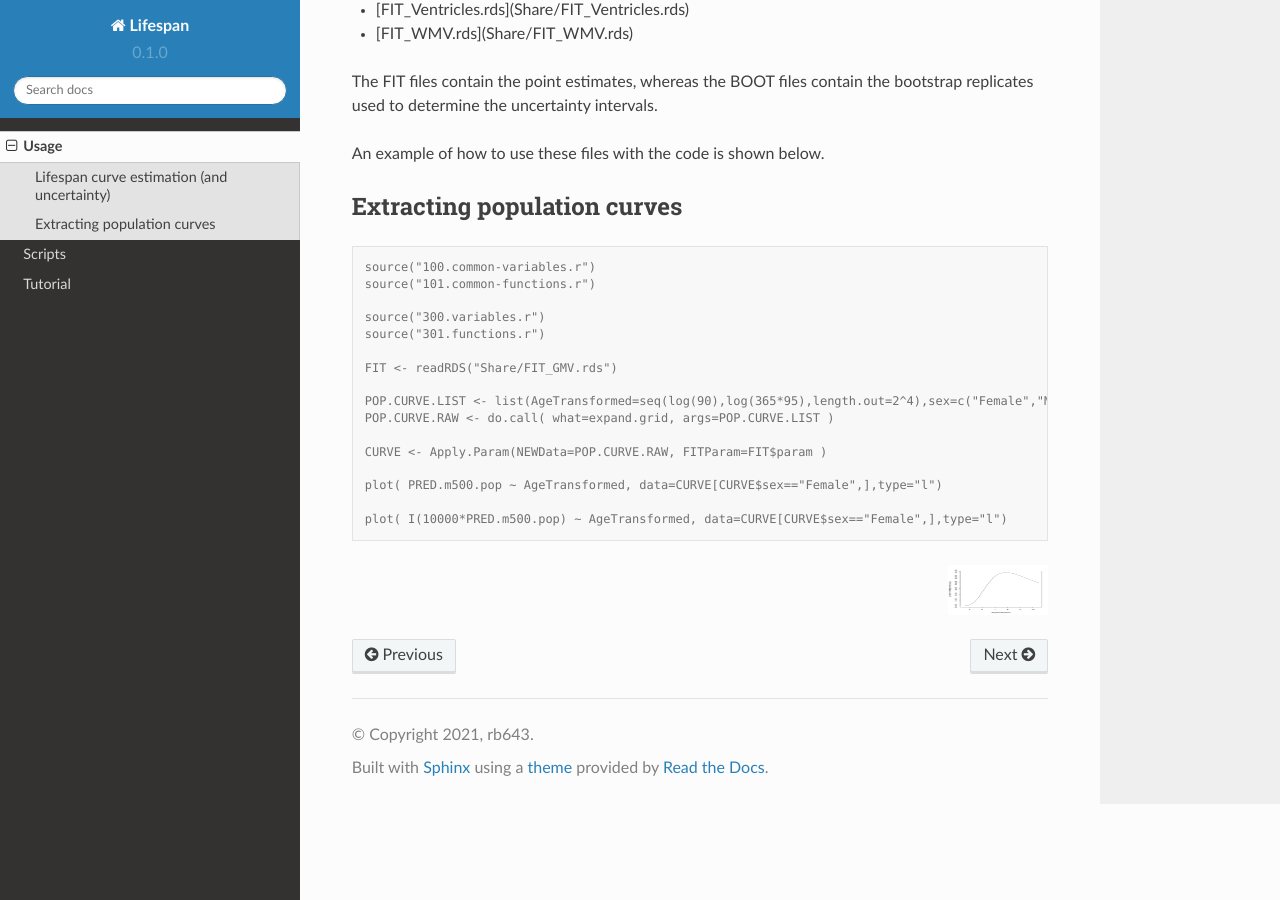
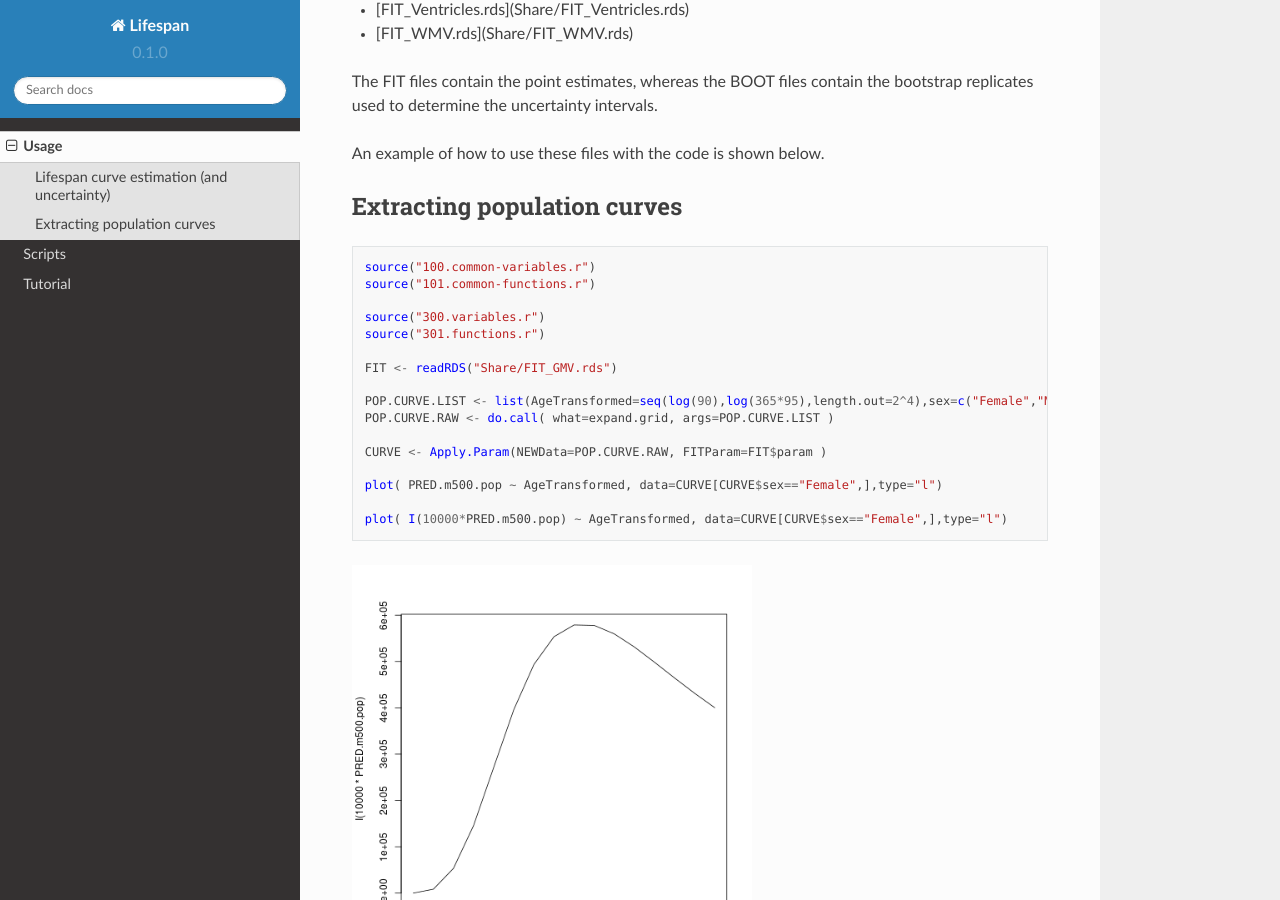
Before and after one commit to brainchart/brainchart, a Sphinx documentation site: the page built from docs/source/usage.rst, in a window 1280 px wide and 900 px high, scrolled down 506 px. Built offline with Sphinx 7.4.7 and the Read the Docs theme 2.0.0, drawn with Linux system fonts in a browser that asks for light colours.

Commit message:
Update usage.rst

```diff
--- a/docs/source/usage.rst
+++ b/docs/source/usage.rst
@@ -30,7 +30,7 @@ An example of how to use these files with the code is shown below.
 Extracting population curves
 ------------
 
-.. code-block:: console
+.. code-block:: r
 
    source("100.common-variables.r")
    source("101.common-functions.r")
@@ -51,8 +51,8 @@ Extracting population curves
 
 
 .. image:: ../sample.png
-   :width: 200px
-   :height: 100px
-   :scale: 50 %
+   :width: 400
+   :height: 400px
+   :scale: 100 %
    :alt: alternate text
-   :align: right
+   :align: left
```
